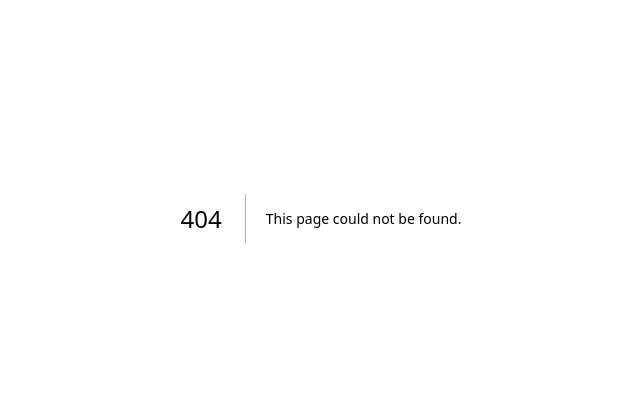
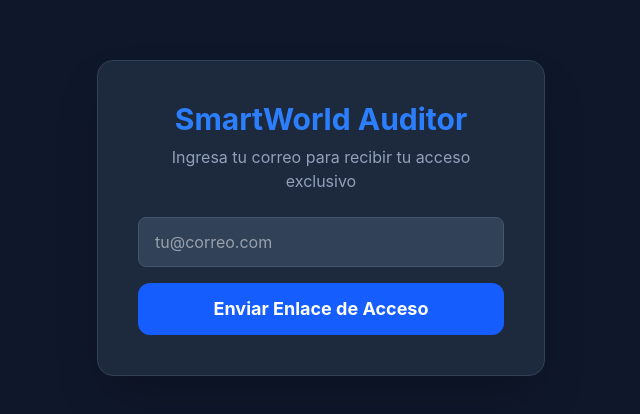
Before and after one commit to rubenstech/smartworld-auditor, a Next.js app: page /login in a window 1280 px wide. Before the commit this address had no page. Shown: the part 182-596 px from the top of the page, without its empty margins (319-959 px from the left). Built offline with nearby package versions, Linux system fonts and the light colour scheme; no server answers.

Commit message:
Implementando login con Supabase y middleware

```diff
--- /dev/null
+++ b/app/login/page.js
@@ -0,0 +1,45 @@
+'use client'
+import { useState } from 'react'
+import { createClient } from '@/lib/supabase/client'
+
+export default function LoginPage() {
+  const [email, setEmail] = useState('')
+  const [message, setMessage] = useState('')
+  const supabase = createClient()
+
+  const handleLogin = async (e) => {
+    e.preventDefault()
+    const { error } = await supabase.auth.signInWithOtp({
+      email,
+      options: {
+        shouldCreateUser: true, // Crea el usuario si es nuevo
+        emailRedirectTo: `${location.origin}/auth/callback`,
+      },
+    })
+    if (error) setMessage(error.message)
+    else setMessage('¡Revisa tu correo! Te enviamos un enlace mágico para ingresar.')
+  }
+
+  return (
+    <main className="min-h-screen bg-slate-900 text-white flex items-center justify-center p-6">
+      <div className="bg-slate-800 p-10 rounded-2xl shadow-2xl border border-slate-700 w-full max-w-md text-center">
+        <h1 className="text-3xl font-bold text-blue-500 mb-2">SmartWorld Auditor</h1>
+        <p className="text-slate-400 mb-6">Ingresa tu correo para recibir tu acceso exclusivo</p>
+        <form onSubmit={handleLogin} className="flex flex-col gap-4">
+          <input
+            type="email"
+            placeholder="tu@correo.com"
+            value={email}
+            onChange={(e) => setEmail(e.target.value)}
+            className="w-full bg-slate-700 text-white rounded-lg px-4 py-3 border border-slate-600 focus:outline-none focus:border-blue-500"
+            required
+          />
+          <button type="submit" className="w-full py-3 rounded-xl font-bold text-lg bg-blue-600 hover:bg-blue-500 transition-all">
+            Enviar Enlace de Acceso
+          </button>
+        </form>
+        {message && <p className="mt-4 text-sm text-green-400">{message}</p>}
+      </div>
+    </main>
+  )
+}
--- /dev/null
+++ b/lib/supabase/client.js
@@ -0,0 +1,8 @@
+import { createBrowserClient } from '@supabase/ssr'
+
+export function createClient() {
+  return createBrowserClient(
+    process.env.NEXT_PUBLIC_SUPABASE_URL,
+    process.env.NEXT_PUBLIC_SUPABASE_ANON_KEY
+  )
+}
--- /dev/null
+++ b/lib/supabase/server.js
@@ -0,0 +1,22 @@
+import { createServerClient } from '@supabase/ssr'
+import { cookies } from 'next/headers'
+
+export async function createClient() {
+  const cookieStore = await cookies()
+  return createServerClient(
+    process.env.NEXT_PUBLIC_SUPABASE_URL,
+    process.env.NEXT_PUBLIC_SUPABASE_ANON_KEY,
+    {
+      cookies: {
+        getAll() { return cookieStore.getAll() },
+        setAll(cookiesToSet) {
+          try {
+            cookiesToSet.forEach(({ name, value, options }) =>
+              cookieStore.set(name, value, options)
+            )
+          } catch (error) {}
+        },
+      },
+    }
+  )
+}
--- /dev/null
+++ b/middleware.js
@@ -0,0 +1,35 @@
+import { createServerClient } from '@supabase/ssr'
+import { NextResponse } from 'next/server'
+
+export async function middleware(request) {
+  let response = NextResponse.next({ request })
+  const supabase = createServerClient(
+    process.env.NEXT_PUBLIC_SUPABASE_URL,
+    process.env.NEXT_PUBLIC_SUPABASE_ANON_KEY,
+    {
+      cookies: {
+        getAll() { return request.cookies.getAll() },
+        setAll(cookiesToSet) {
+          cookiesToSet.forEach(({ name, value }) => request.cookies.set(name, value))
+          response = NextResponse.next({ request })
+          cookiesToSet.forEach(({ name, value, options }) =>
+            response.cookies.set(name, value, options)
+          )
+        },
+      },
+    }
+  )
+
+  const { data: { user } } = await supabase.auth.getUser()
+
+  // Si no hay usuario y no está en las páginas públicas, redirigir al login
+  if (!user && !request.nextUrl.pathname.startsWith('/login') && !request.nextUrl.pathname.startsWith('/auth')) {
+    return NextResponse.redirect(new URL('/login', request.url))
+  }
+
+  return response
+}
+
+export const config = {
+  matcher: ['/((?!_next/static|_next/image|favicon.ico).*)'],
+}
--- a/package.json
+++ b/package.json
@@ -9,6 +9,8 @@
     "lint": "eslint"
   },
   "dependencies": {
+    "@supabase/ssr": "^0.12.7",
+    "@supabase/supabase-js": "^2.119.0",
     "next": "16.4.5",
     "pdf-parse": "^2.4.5",
     "react": "19.3.0",
```
Also changed, not shown: 1 other file (tests, documents, lock files or other folders).
